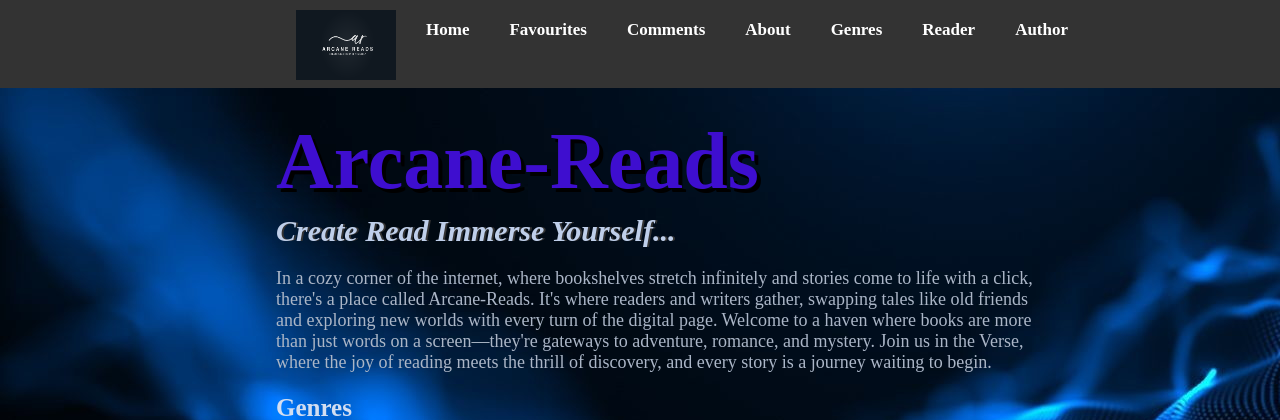
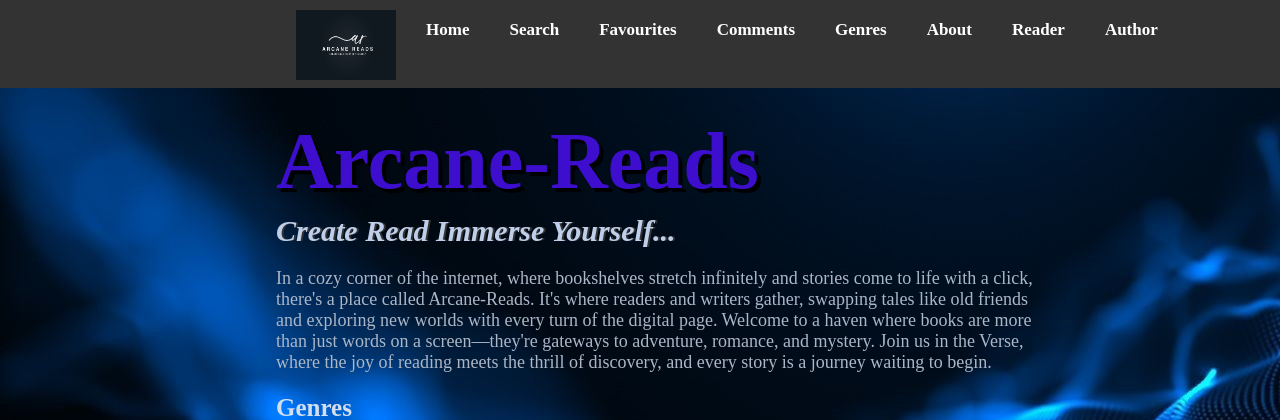
Before and after one commit to ParamiAnupama/Arcane-Reads, a PHP site: page /index.php in a window 1280 px wide. Shown: the top 420 px of the page. Run offline with PHP 8.4, Linux system fonts and the light colour scheme; data comes from the database, SQL or seed files in the repository.

Commit message:
Update header.php

```diff
--- a/web/header.php
+++ b/web/header.php
@@ -20,18 +20,21 @@
                         <a href="../web/index.php" class="navbar-link" data-nav-link>Home</a>
                     </li>
                     <li class="navbar-item">
+                        <a href="../web/search.php" class="navbar-link" data-nav-link>Search</a>
+                    </li>
+                    <li class="navbar-item">
                         <a href="../web/favourites.php" class="navbar-link" data-nav-link>Favourites</a>
                     </li>
                     <li class="navbar-item">
                         <a href="../web/comments.html" class="navbar-link" data-nav-link>Comments</a>
                     </li>
-                    <li class="navbar-item">
-                        <a href="../web/about.php" class="navbar-link" data-nav-link>About</a>
-                    </li>
                     <li class="navbar-item dropdown">
                         <a href="#" class="navbar-link" data-nav-link>Genres</a>
                             <?php include 'dropdown_menu.php'; ?>
                             <p id="genre-msg" class="genre-msg"></p>
+                    </li>
+                    <li class="navbar-item">
+                        <a href="../web/about.php" class="navbar-link" data-nav-link>About</a>
                     </li>
                     <li class="navbar-item">
                         <a href="../Login-Signup/user_login.php" class="navbar-link" data-nav-link>Reader</a>
```
